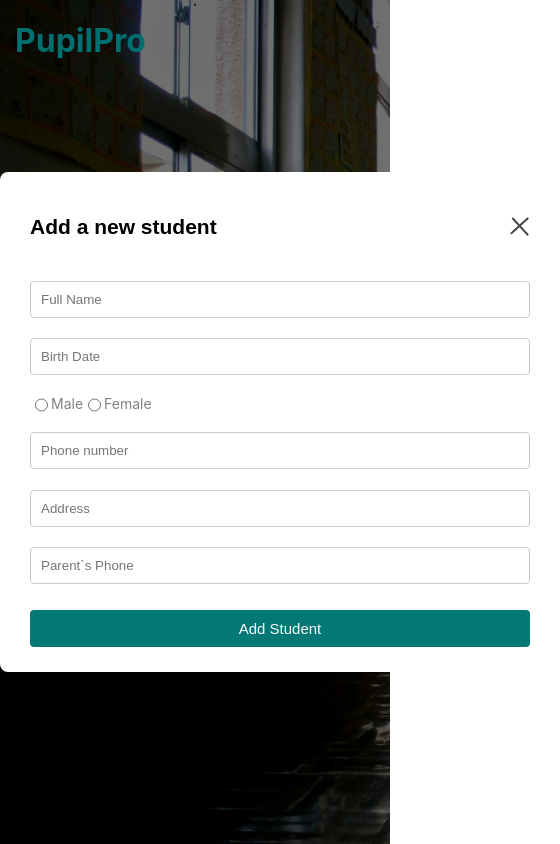
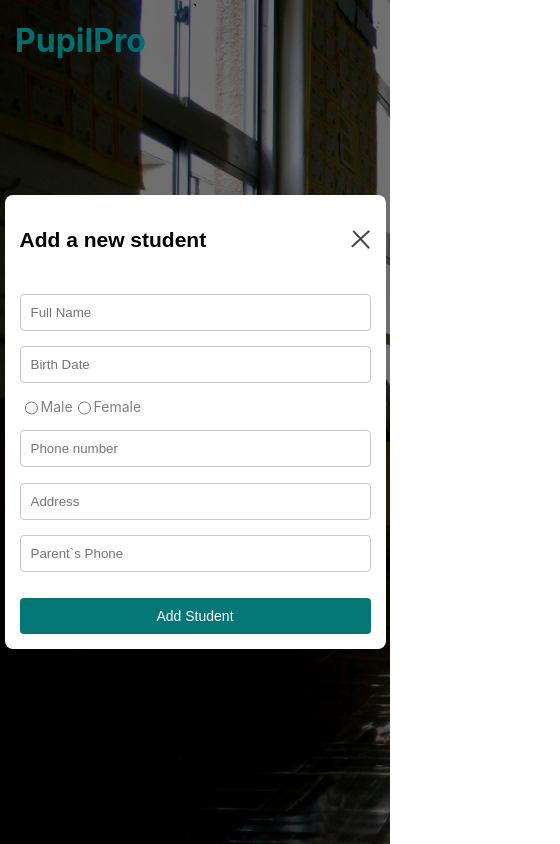
Before and after one commit to savidyainduma/student-management-system, a React (Create React App) app in the folder frontend/: page / in a window 390 px wide. Both pictures are taken after a click on the button "Add a new student". Shown: the whole page, 560 px wide, since content can reach past the window. Built offline with nearby package versions, Linux system fonts and the light colour scheme.

Commit message:
started making it responsive

```diff
--- a/frontend/src/pages/AddStudent/AddStudent.css
+++ b/frontend/src/pages/AddStudent/AddStudent.css
@@ -9,7 +9,7 @@
 
 .add-student-container {
     place-self: center;
-     width: max(23vw,500px);
+     width: max(65vw,300px);
      color: #808080;
      background-color: white;
      display: flex;
@@ -80,3 +80,24 @@
     margin-top: 1px;
     font-size: smaller;
 }
+
+@media (max-width:768px) {
+    .add-student-container{
+        width: 90vw;
+        padding: 15px;
+    }
+    .add-student-input{
+        gap: 15px;
+    }
+    .add-student-container button{
+        font-size: 14px;
+    }
+}
+
+@media (max-width:480px) {
+    .add-student-container{
+        width: 90vw;
+        padding: 15px;
+    }
+
+}
--- a/frontend/src/pages/Home/Home.css
+++ b/frontend/src/pages/Home/Home.css
@@ -82,3 +82,34 @@
     color: #000;
     font-weight: bold;
   }
+
+  @media (max-width:768px) {
+    .button-section{
+      width: 70vw;
+      margin-top: 2ovw;
+    }
+
+    .btn{
+      margin: 15px;
+      width: 100vw;
+      height: 10vh;
+      padding: 15px;
+      font-size: 0.9em;
+    }
+
+  }
+ @media (max-width:480px) {
+  .button-section{
+    width: 100vw;
+    display: flex;
+    flex-direction:column;
+  }
+  .btn{
+    width: 90vw;
+    height: 10vh;
+    margin: 15px;
+    padding: 15px;
+    font-size: 0.9em;
+  }
+
+ }
--- a/frontend/src/pages/ViewStudents/ViewStudents.css
+++ b/frontend/src/pages/ViewStudents/ViewStudents.css
@@ -14,7 +14,7 @@
     padding: 10px 10px;
     font-size: 14px;
     animation: fadeIn 0.5s;
-
+    width: 95%;
 }
 .form-title{
 
@@ -22,8 +22,9 @@
     justify-content: space-between;
     align-items: center;
     color: black;
+    width: 100%;
+}
 
-}
 
 
 
```
